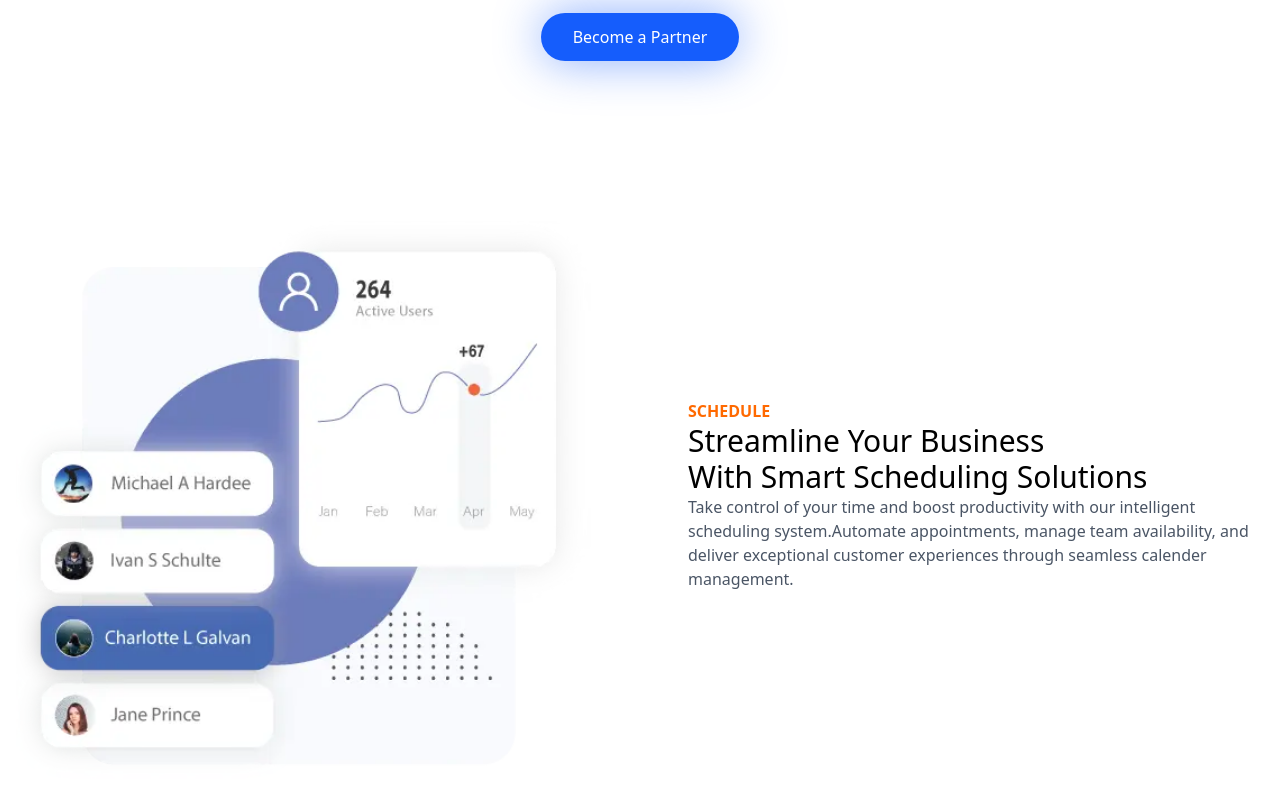
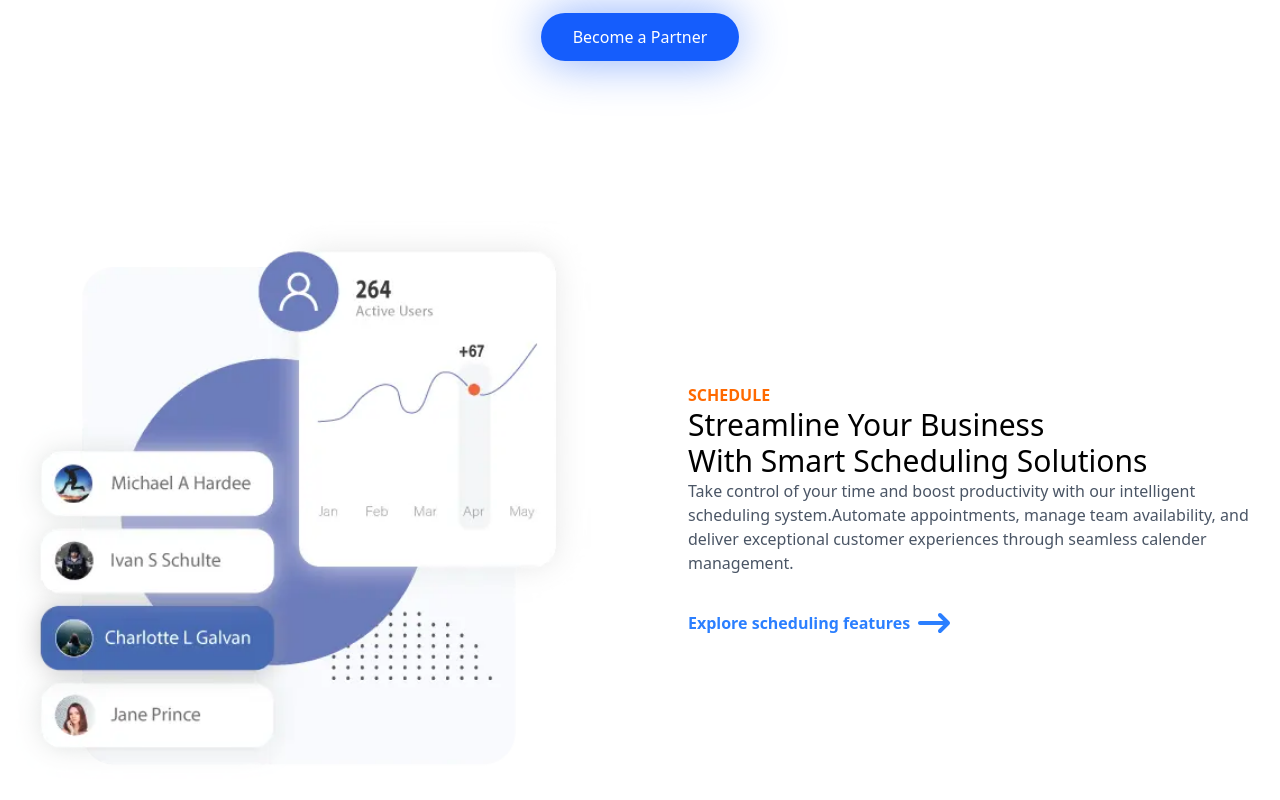
Before and after one commit to Dewmini-Kaveesha/modern-business-landing-page, a React (Vite) app: page / in a window 1280 px wide. Shown: the part 1836-2636 px from the top of the page. Built offline with nearby package versions, Linux system fonts and the light colour scheme.

Commit message:
completed scheduleSection

```diff
--- a/src/components/ScheduleSection.jsx
+++ b/src/components/ScheduleSection.jsx
@@ -1,5 +1,7 @@
 import React from 'react'
 import ScheduleImage from '../assets/stats.webp'
+import { FaArrowRightLong } from "react-icons/fa6";
+
 
 const ScheduleSection = () => {
   return (
@@ -18,7 +20,12 @@ const ScheduleSection = () => {
           <p className="text-gray-600 mb-8">Take control of your time and boost productivity with our
             intelligent scheduling system.Automate appointments, manage team availability, and deliver exceptional customer experiences
             through seamless calender management. </p>
+            <a href="#" className='text-blue-500 font-semibold flex items-center gap-2 hover:gap-4
+            transition-all'>
+              Explore scheduling features
+              <FaArrowRightLong className='size-8'/>
 
+            </a>
         </div>
       </div>
     </section>
```
